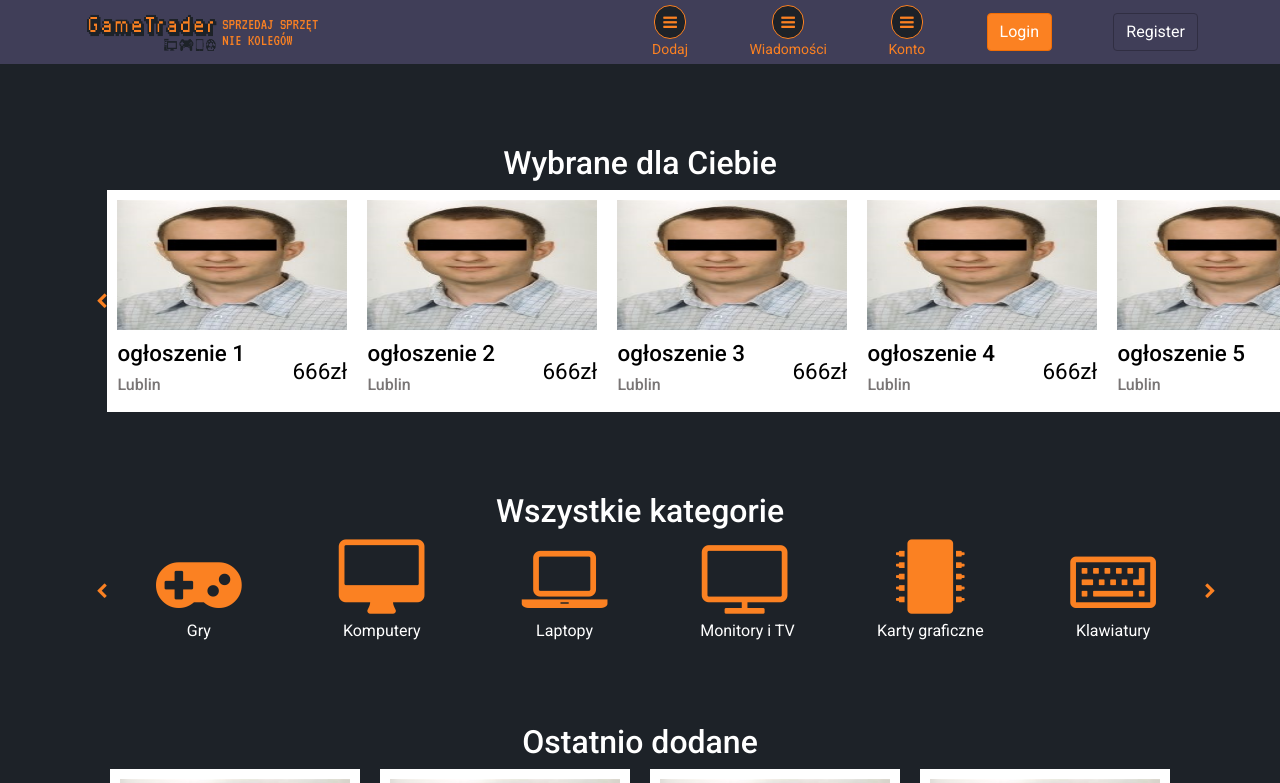
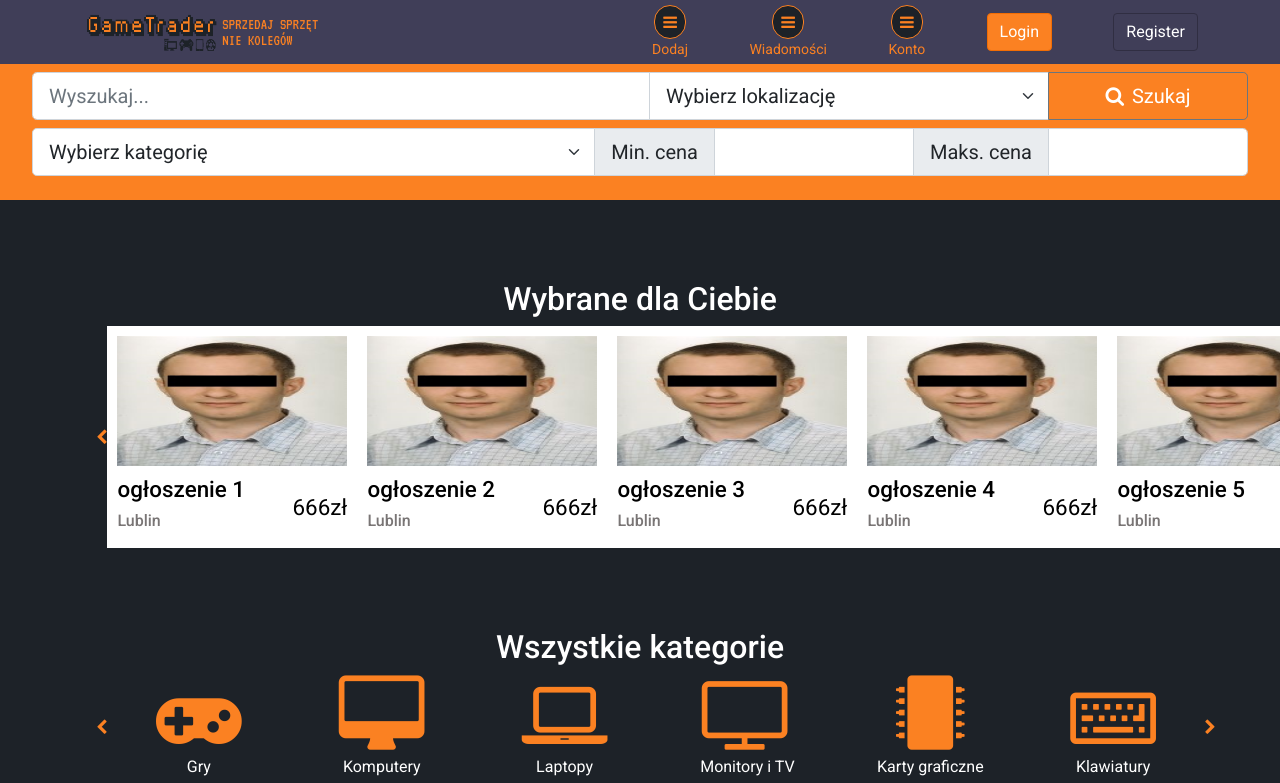
Before and after one commit to gametrader/gametrader-frontend, a React (Create React App) app: page / in a window 1280 px wide. Shown: the top 783 px of the page. Built offline with nearby package versions, Linux system fonts and the light colour scheme.

Commit message:
GAMETRADER-45 added mock services, added search bar

```diff
--- a/src/components/home-page/HomePage.tsx
+++ b/src/components/home-page/HomePage.tsx
@@ -4,23 +4,12 @@ import Advertisement from './../advertisement/Advertisement';
 import { CategoryModel } from '../../models/CategoryModel';
 import Category from '../category/Category';
 import {AdvertisementModel} from '../../models/AdvertisementModel';
+import SearchBar from '../search-bar/SearchBar';
+import advertisementCategoriesService from '../../services/AdvertisementCategoriesService';
 
 const HomePage = () => {
 	// TODO - download this list from backend, add redirects to pages
-	const allCategories: CategoryModel[] = [
-		{name: 'Gry', iconName: 'fa fa-gamepad'},
-		{name: 'Komputery', iconName: 'fa fa-desktop'},
-		{name: 'Laptopy', iconName: 'fa fa-laptop'},
-		{name: 'Monitory i TV', iconName: 'fa fa-television'},
-		{name: 'Karty graficzne', iconName: 'fa fa-microchip'},
-		{name: 'Klawiatury', iconName: 'fa fa-keyboard-o'},
-		{name: 'Myszki', iconName: 'fa fa-mouse-pointer'},
-		{name: 'Kontrolery', iconName: 'fa fa-gamepad'},
-		{name: 'Podzespoły do PC', iconName: 'fa fa-cogs'},
-		{name: 'Słuchawki', iconName: 'fa fa-headphones'},
-		{name: 'Fotele', iconName: 'fa fa-bolt'},
-		{name: 'Akcesoria', iconName: 'fa fa-barcode'},
-	];
+	const [allCategories, setAllCategories] = useState<CategoryModel[]>([]);
 
 	const allSelectedAdvertisements: AdvertisementModel[] = [
 		{title: 'ogłoszenie 1', imgUrl: '', location:'Lublin', price:666, isPromoted:false},
@@ -114,14 +103,27 @@ const HomePage = () => {
 		setSelectedAdvertisementsSlider();
 	};
 
+	const getAllCategoriesList = () => {
+		advertisementCategoriesService.getAdvertisementCategories().then((response) => {
+			setAllCategories(response);
+			setCategoriesSlider();
+		});
+	};
+
 	useEffect(() => {
 		// Add initializing logic here
-		setCategoriesSlider();
+		getAllCategoriesList();
 		setSelectedAdvertisementsSlider();
 	}, []);
 
+	useEffect(() => {
+		setCategoriesSlider();
+	}, [allCategories]);
+
 
 	return (
+		<>
+			<SearchBar />
 			<div className={'gt-container '}>
 				<div className={styles.AdvertisementsSelectedForUser}>
 					<h2>Wybrane dla Ciebie</h2>
@@ -168,6 +170,7 @@ const HomePage = () => {
 					</ul>
 				</div>
 			</div>
+		</>
 	);
 };
 
--- /dev/null
+++ b/src/components/search-bar/SearchBar.module.scss
@@ -0,0 +1,22 @@
+.searchBar {
+    background-color: var(--gt-primary);
+    padding: 0.5rem 2rem;
+    display: flex;
+    flex-direction: column;
+    row-gap: 0.5rem;
+}
+
+.searchButton {
+    color: white !important;
+    width: 200px;
+}
+
+.locationDropdown {
+    max-width: 400px;
+    width: 400px;
+}
+
+.priceInput {
+    width: 200px;
+    max-width: 200px;
+}
--- /dev/null
+++ b/src/components/search-bar/SearchBar.tsx
@@ -0,0 +1,51 @@
+import React, { useEffect, useState } from 'react';
+import { CategoryModel } from '../../models/CategoryModel';
+import styles from './SearchBar.module.scss';
+import advertisementCategoriesService from '../../services/AdvertisementCategoriesService';
+
+const SearchBar = () => {
+
+	const [categories, setCategories] = useState<CategoryModel[]>([]);
+
+	const getAllCategoriesList = () => {
+		advertisementCategoriesService.getAdvertisementCategories().then((response) => {
+			setCategories(response);
+		});
+	};
+
+	useEffect(() => {
+		getAllCategoriesList();
+	}, []);
+
+	return (
+		<div className={styles.searchBar}>
+			<div className='input-group input-group-lg'>
+				<input type='text' className='form-control' placeholder='Wyszukaj...' aria-label='Username' aria-describedby='basic-addon1' />
+				<select className={'form-select ' + styles.locationDropdown} id='inputGroupSelect04' aria-label='Example select with button addon'>
+					<option selected>Wybierz lokalizację</option>
+					<option value='1'>One</option>
+					<option value='2'>Two</option>
+					<option value='3'>Three</option>
+				</select>
+				<button className={'btn btn-outline-secondary ' + styles.searchButton} type='button'>
+					<i style={{color: 'white', marginRight: '0.5rem'}} className={'fa fa-search'}/>
+						Szukaj
+				</button>
+			</div>
+			<div className="input-group mb-3 input-group-lg">
+				<select className="form-select" id="inputGroupSelect02">
+					<option selected>Wybierz kategorię</option>
+					{ categories.map((category, id) => (
+						<option key={id} value={category.name}>{category.name}</option>
+					))}
+				</select>
+				<label className="input-group-text" htmlFor="inputGroupSelect02">Min. cena</label>
+				<input type='text' className={'form-control ' + styles.priceInput} aria-label='Username' aria-describedby='basic-addon1' />
+				<label className="input-group-text" htmlFor="inputGroupSelect02">Maks. cena</label>
+				<input type='text' className={'form-control ' + styles.priceInput} aria-label='Username' aria-describedby='basic-addon1' />
+			</div>
+		</div>
+	);
+};
+
+export default SearchBar;
--- /dev/null
+++ b/src/services/AdvertisementCategoriesService.ts
@@ -0,0 +1,23 @@
+import { CategoryModel } from './../models/CategoryModel';
+class AdvertisementCategoriesService {
+	getAdvertisementCategories(): Promise<CategoryModel[]> {
+		// TODO actual HTTP request
+		return new Promise(resolve => resolve([
+			{ name: 'Gry', iconName: 'fa fa-gamepad' },
+			{ name: 'Komputery', iconName: 'fa fa-desktop' },
+			{ name: 'Laptopy', iconName: 'fa fa-laptop' },
+			{ name: 'Monitory i TV', iconName: 'fa fa-television' },
+			{ name: 'Karty graficzne', iconName: 'fa fa-microchip' },
+			{ name: 'Klawiatury', iconName: 'fa fa-keyboard-o' },
+			{ name: 'Myszki', iconName: 'fa fa-mouse-pointer' },
+			{ name: 'Kontrolery', iconName: 'fa fa-gamepad' },
+			{ name: 'Podzespoły do PC', iconName: 'fa fa-cogs' },
+			{ name: 'Słuchawki', iconName: 'fa fa-headphones' },
+			{ name: 'Fotele', iconName: 'fa fa-bolt' },
+			{ name: 'Akcesoria', iconName: 'fa fa-barcode' },
+		]));
+		// return Promise.resolve();
+	}
+}
+
+export default new AdvertisementCategoriesService();
```
Lines whose indentation alone changed are shown as unchanged.
